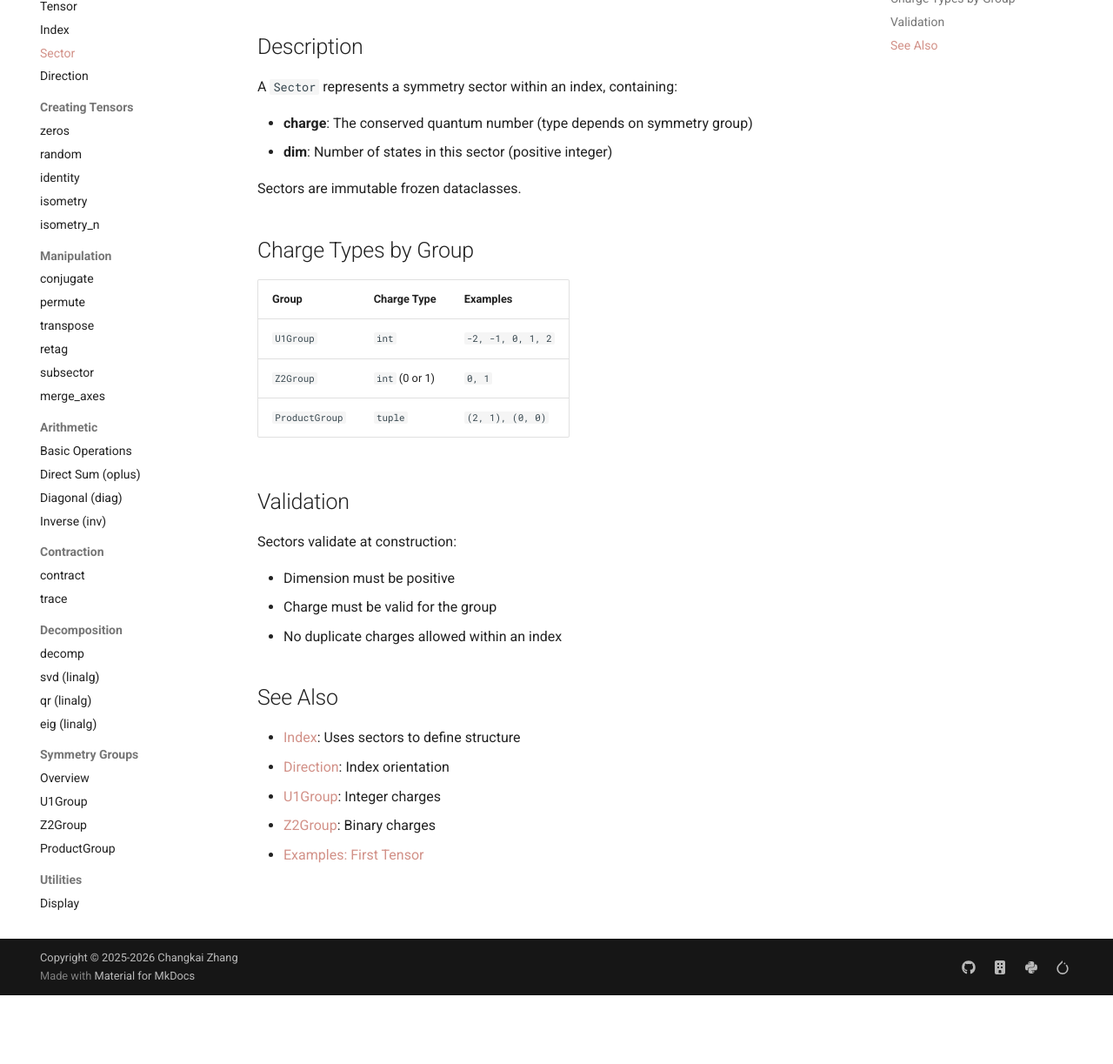
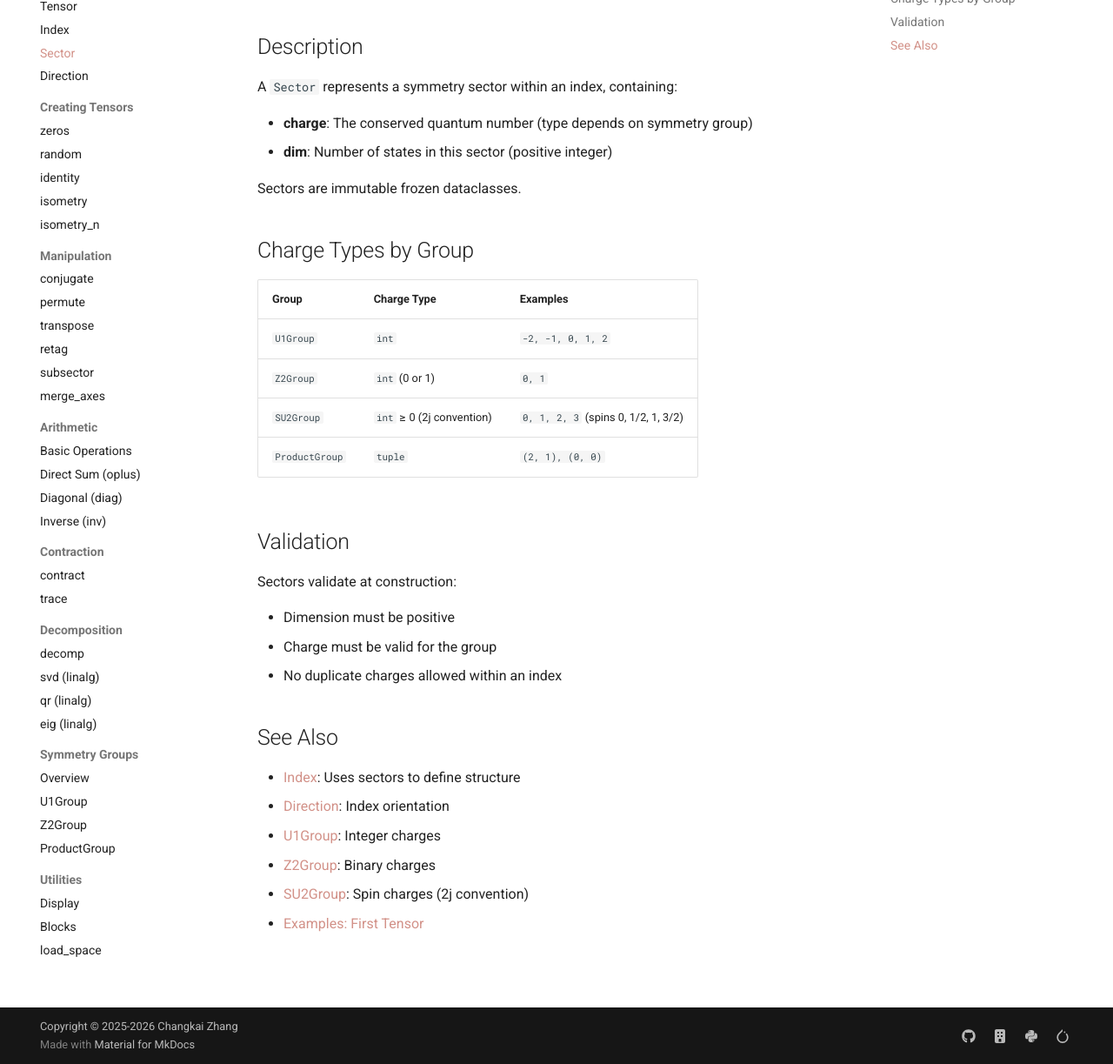
Before and after one commit to Ideogenesis-AI/Nicole, an MkDocs documentation site: the page built from docs/api/core/sector.md, in a window 1280 px wide and 1400 px high, scrolled down 188 px, cut to the strip 177-1400 px from the top of the window. Shown: the whole strip at 87% size. Built offline with MkDocs 1.6.1 and Material for MkDocs 9.7.7, drawn with Linux system fonts in a browser that asks for light colours; comment, search, counter and statistics services are not loaded; the version menu is left out; before the commit the page ends 1509 px from its top, so only the background shows below that.

Commit message:
Enhance sector documentation to include SU2Group details for improved clarity on spin charges

```diff
--- a/docs/api/core/sector.md
+++ b/docs/api/core/sector.md
@@ -25,6 +25,7 @@
 |-------|-------------|----------|
 | `U1Group` | `int` | `-2, -1, 0, 1, 2` |
 | `Z2Group` | `int` (0 or 1) | `0, 1` |
+| `SU2Group` | `int` ≥ 0 (2j convention) | `0, 1, 2, 3` (spins 0, 1&#x2F;2, 1, 3&#x2F;2) |
 | `ProductGroup` | `tuple` | `(2, 1), (0, 0)` |
 
 ## Validation
@@ -40,4 +41,5 @@
 - [Direction](direction.md): Index orientation
 - [U1Group](../symmetry/u1-group.md): Integer charges
 - [Z2Group](../symmetry/z2-group.md): Binary charges
+- [SU2Group](../symmetry/su2-group.md): Spin charges (2j convention)
 - [Examples: First Tensor](../../examples/basic/first-tensor.md)
```
